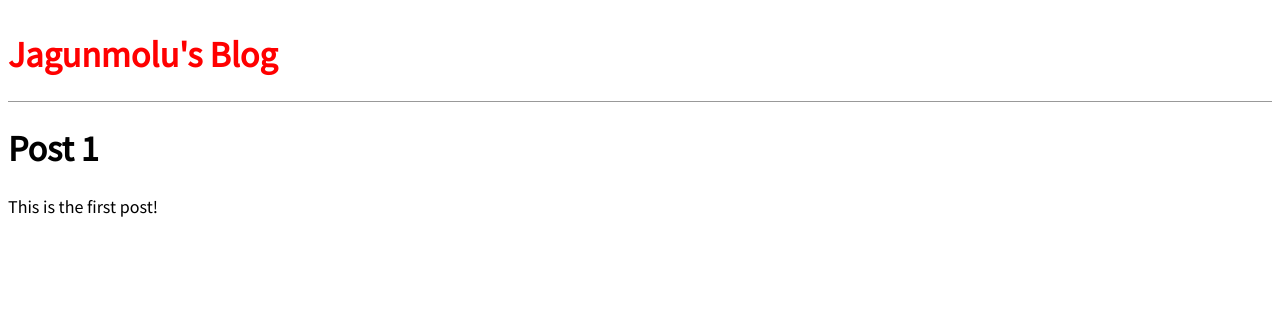
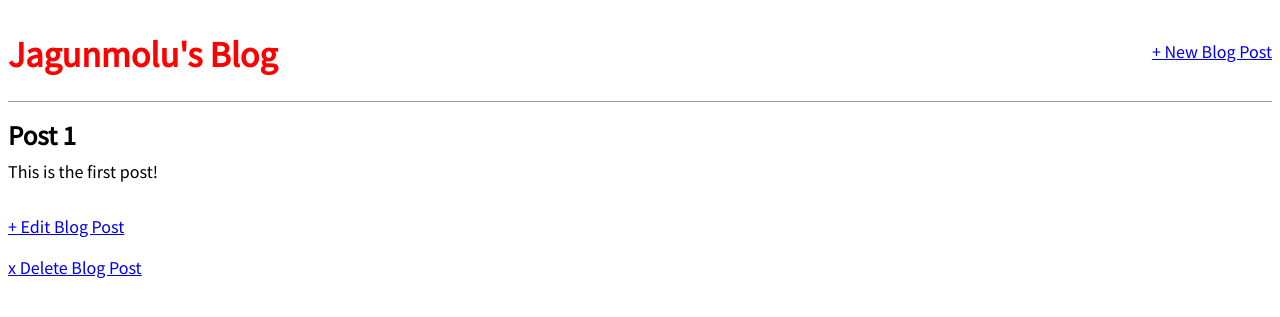
Before and after one commit to Jagunmolu/Jagunmolu-Blog, a Django app: page /post/1/ in a window 1280 px wide. Shown: the top 317 px of the page. Run offline with Django 4.2, Linux system fonts and the light colour scheme; data comes from the database, SQL or seed files in the repository; both versions use the stored data as it was after the commit.

Commit message:
added create, update and delete functions

```diff
--- a/blog/models.py
+++ b/blog/models.py
@@ -1,4 +1,5 @@
 from django.db import models
+from django.urls import reverse
 
 
 class Post(models.Model):
@@ -11,3 +12,6 @@ class Post(models.Model):
 
     def __str__(self):
         return self.title
+
+    def get_absolute_url(self):
+        return reverse('post_detail', args=[str(self.id)])
--- a/blog/urls.py
+++ b/blog/urls.py
@@ -1,7 +1,16 @@
 from django.urls import path
-from .views import BlogDetailView, BlogListView
+from .views import (
+    BlogCreateView,
+    BlogDetailView,
+    BlogListView,
+    BlogUpdateView,
+    BlogDeleteView,
+)
 
 urlpatterns = [
+    path('post/<int:pk>/delete/', BlogDeleteView.as_view(), name='post_delete'),
+    path('post/<int:pk>/edit/', BlogUpdateView.as_view(), name='post_edit'),
+    path('post/new/', BlogCreateView.as_view(), name='post_new'),
     path('post/<int:pk>/', BlogDetailView.as_view(), name='post_detail'),
     path('', BlogListView.as_view(), name='home'),
 ]
--- a/blog/views.py
+++ b/blog/views.py
@@ -1,5 +1,6 @@
 from django.shortcuts import render
-from django.views.generic import DetailView, ListView
+from django.views.generic import (CreateView, DetailView, DeleteView, ListView, UpdateView,)
+from django.urls import reverse_lazy
 
 from .models import Post
 
@@ -12,3 +13,21 @@ class BlogListView(ListView):
 class BlogDetailView(DetailView):
     model = Post
     template_name = 'post_detail.html'
+
+
+class BlogCreateView(CreateView):
+    model = Post
+    template_name = 'post_new.html'
+    fields = '__all__'
+
+
+class BlogUpdateView(UpdateView):
+    model = Post
+    template_name = 'post_edit.html'
+    fields = ['title', 'body']
+
+
+class BlogDeleteView(DeleteView):
+    model = Post
+    template_name = 'post_delete.html'
+    success_url = reverse_lazy('home')
--- a/templates/blog/base.html
+++ b/templates/blog/base.html
@@ -10,10 +10,15 @@
     <link href="{% static 'css/base.css' %}" rel="stylesheet">
 </head>
 <body>
-    <header>
-        <h1><a href="{% url 'home' %}">Jagunmolu's Blog</a></h1>
-    </header>
     <div>
+        <header>
+            <div class="nav-left">
+                <h1><a href="{% url 'home' %}">Jagunmolu's Blog</a></h1>
+            </div>
+            <div class="nav-right">
+                <a href="{% url 'post_new' %}">+ New Blog Post</a>
+            </div>
+        </header>
         {% block content %}
         {% endblock content %}
     </div>
--- a/templates/blog/index.html
+++ b/templates/blog/index.html
@@ -3,7 +3,7 @@
 {% block content %}
     {% for post in object_list %}
         <div class="post-entry">
-            <h1><a href="{% url 'post_detail' post.pk %}">{{ post.title }}</a></h1>
+            <h2><a href="{% url 'post_detail' post.pk %}">{{ post.title }}</a></h2>
             <p>{{ post.body }}</p>
         </div>
     {% endfor %}
--- a/templates/blog/post_detail.html
+++ b/templates/blog/post_detail.html
@@ -2,7 +2,11 @@
 
 {% block content %}
 
-    <h1>{{ object.title }}</h1>
-    <p>{{ object.body }}</p>
+    <div class="post-entry">
+        <h2>{{ post.title }}</h2>
+        <p>{{ post.body }}</p>
+    </div>
 
+    <p><a href="{% url 'post_edit' post.pk %}">+ Edit Blog Post</a></p>
+    <p><a href="{% url 'post_delete' post.pk %}">x Delete Blog Post</a></p>
 {% endblock content %}
```
Also changed, not shown: blog/tests.py (+23 -0 lines), templates/blog/post_delete.html (added, +9 -0 lines), templates/blog/post_edit.html (added, +10 -0 lines), templates/blog/post_new.html (added, +9 -0 lines), db.sqlite3.
